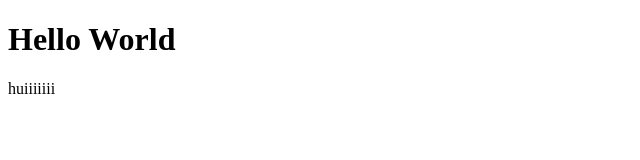
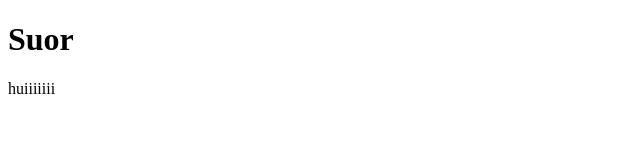
Before and after one commit to AnanyaDas26/BackendTest, a plain HTML site: page client/index.html in a window 1280 px wide. Shown: the whole page, without its empty margins (0-640 px from the left). Drawn offline with Linux system fonts and the light colour scheme.

```diff
--- a/client/index.html
+++ b/client/index.html
@@ -6,7 +6,7 @@
     <title>From</title>
   </head>
   <body>
-    <h1>Hello World</h1>
+    <h1>Suor</h1>
     <p>huiiiiiii</p>
   </body>
 </html>
```
Also changed, not shown: server/package.json (added, +14 -0 lines), 2 other files.
